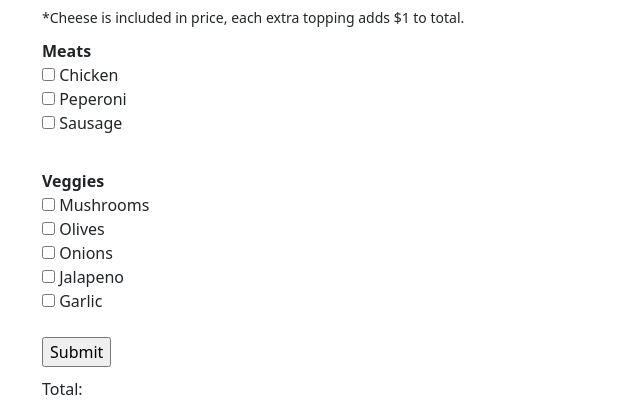
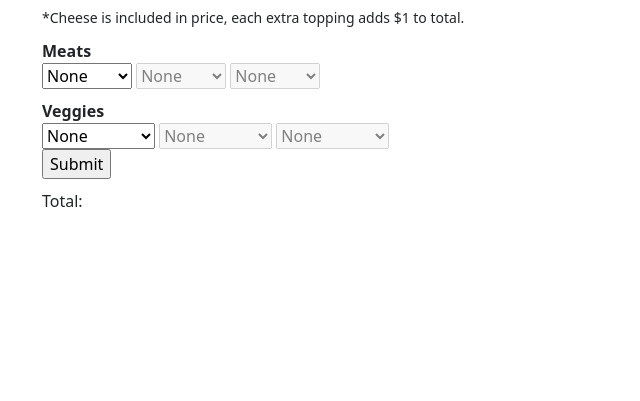
Before and after one commit to m-wright92/pizza-parlor, a plain HTML site: page index.html in a window 1280 px wide. Shown: the part 418-819 px from the top of the page, without its empty margins (40-680 px from the left). Drawn offline with nearby package versions, Linux system fonts and the light colour scheme.

Commit message:
WIP build functionality into select options

```diff
--- a/index.html
+++ b/index.html
@@ -30,25 +30,45 @@
         <small>*Cheese is included in price, each extra topping adds $1 to total.</small>
         <div id="meats">
           <p><b>Meats</b></p>
-          <input type="checkbox" id="meat1" name="meat" value="chicken">
-          <label for="meat1">Chicken</label><br>
-          <input type="checkbox" id="meat2" name="meat" value="peperoni">
-          <label for="meat2">Peperoni</label><br>
-          <input type="checkbox" id="meat3" name="meat" value="sausage">
-          <label for="meat3">Sausage</label><br><br>
+          <select id="meat1">
+            <option value="1">None</option>
+            <option value="2">Chicken</option>
+            <option value="3">Peperoni</option>
+            <option value="4">Sausage</option>
+          </select>
+          <select id="meat2" disabled>
+            <option value="1">None</option>
+            <option value="2">Chicken</option>
+            <option value="3">Peperoni</option>
+            <option value="4">Sausage</option>
+          </select>
+          <select id="meat3" disabled>
+            <option value="1">None</option>
+            <option value="2">Chicken</option>
+            <option value="3">Peperoni</option>
+            <option value="4">Sausage</option>
+          </select>
         </div>
         <div id="veggies">
           <p><b>Veggies</b></p>
-          <input type="checkbox" id="veg1" name="veg" value="mushrooms">
-          <label for="veg1">Mushrooms</label><br>
-          <input type="checkbox" id="veg2" name="veg" value="olives">
-          <label for="veg1">Olives</label><br>
-          <input type="checkbox" id="veg3" name="veg" value="onions">
-          <label for="veg1">Onions</label><br>
-          <input type="checkbox" id="veg4" name="veg" value="jalapeno">
-          <label for="veg1">Jalapeno</label><br>
-          <input type="checkbox" id="veg5" name="veg" value="garlic">
-          <label for="veg1">Garlic</label><br><br>
+          <select id="veg1">
+            <option value="1">None</option>
+            <option value="2">Mushrooms</option>
+            <option value="3">Onions</option>
+            <option value="4">Jalapenos</option>
+          </select>
+          <select id="veg2" disabled>
+            <option value="1">None</option>
+            <option value="2">Mushrooms</option>
+            <option value="3">Onions</option>
+            <option value="4">Jalapenos</option>
+          </select>
+          <select id="veg3" disabled>
+            <option value="1">None</option>
+            <option value="2">Mushrooms</option>
+            <option value="3">Onions</option>
+            <option value="4">Jalapenos</option>
+          </select>
         </div>
         <input type="submit" value="Submit">
       </form>
--- a/js/scripts.js
+++ b/js/scripts.js
@@ -43,11 +43,26 @@ Pizza.prototype.sizePriceCalc = function() {
 // UI Logic
 
 $(document).ready(function() {
-  $("form").submit(function(event){
+  $("form").submit(function(event) {
     event.preventDefault();
   })
+  let size = $("#size-select").val();
+  let toppings = [];
+  let top1 = $("#meat1").val();
+  let top2 = $("#meat2").val();
+  let top3 = $("#meat3").val();
+  let top4 = $("#veg1").val();
+  let top5 = $("#veg2").val();
+  let top6 = $("#veg6").val();
 
-  let toppings = [];
-  let size = "";
+  $("select").change(function() {
+    $(this).nextAll('select:first:disabled').prop('disabled',false)
+  })
 
+  // $("form").submit(function() {
+  //   let newOrder = new Order();
+  //   if(top1 > 1) {
+  //     toppings.push(top1);
+  //   }else if(top2 )
+  // })
 })
```
